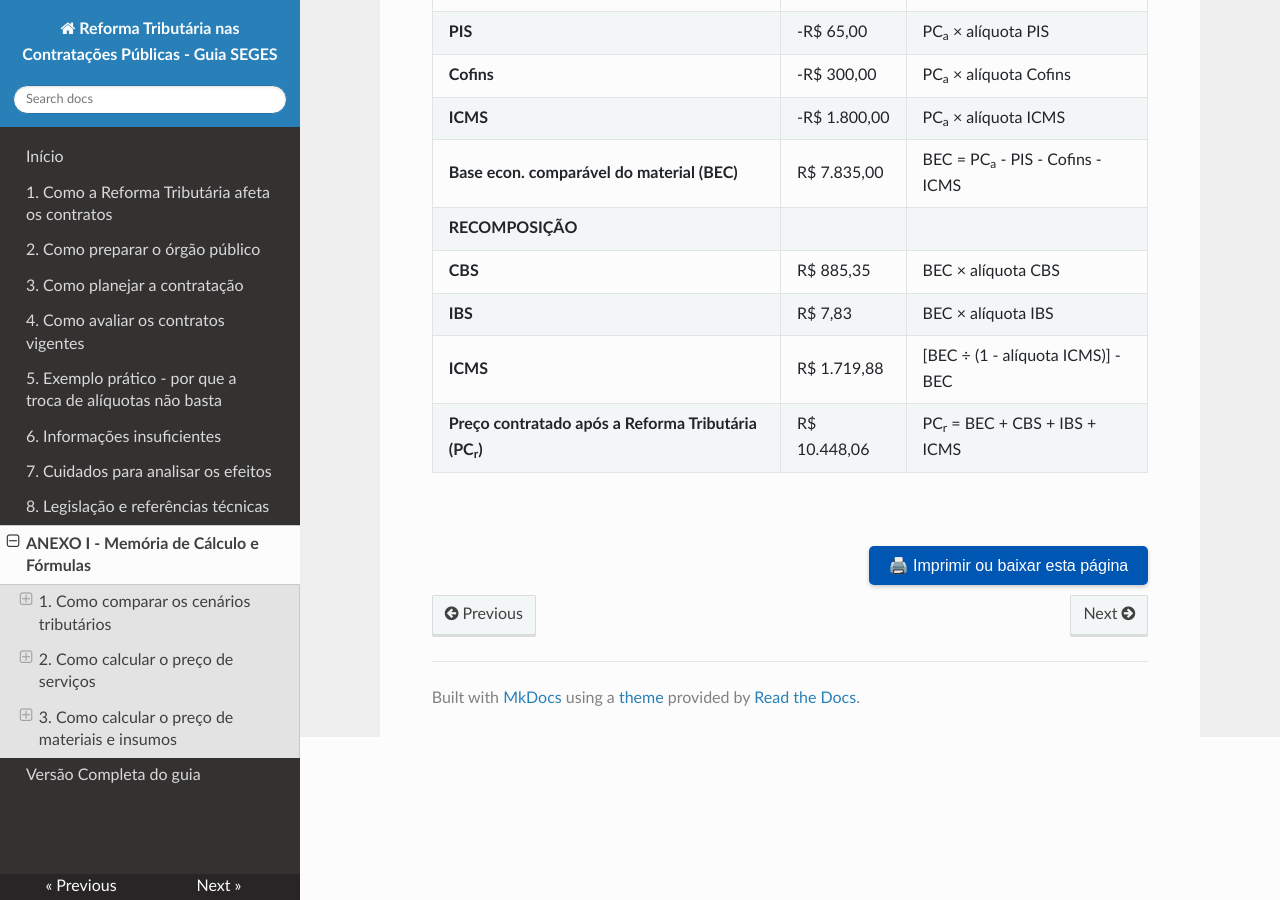
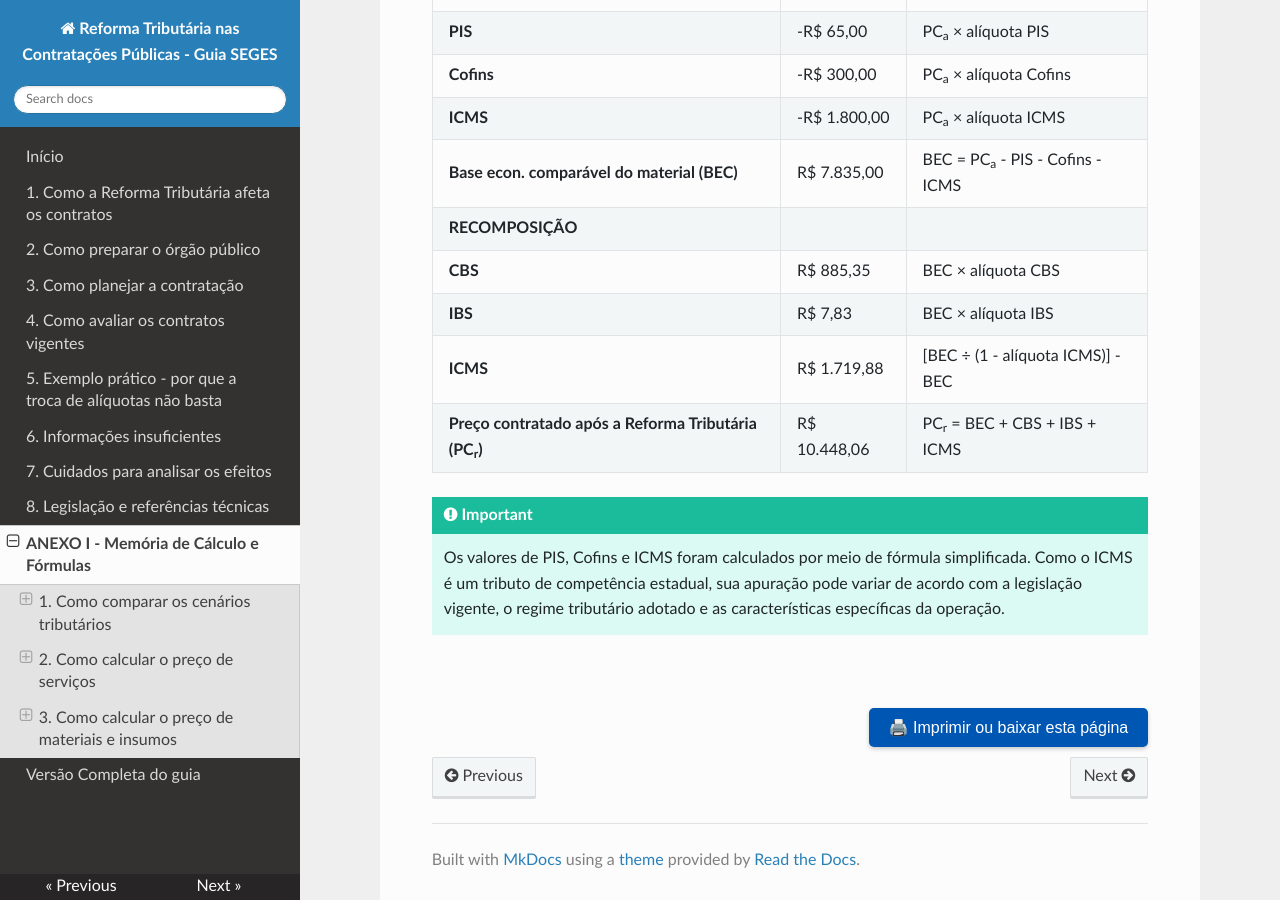
Before and after one commit to emilix10-bit/guia-RT2026-dedicacao-exclusiva, an MkDocs documentation site: the page built from docs/09-anexo-1-memoria-de-calculo.md, in a window 1280 px wide and 900 px high, scrolled down 5555 px. Built offline with MkDocs 1.6.1, drawn with Linux system fonts in a browser that asks for light colours; nearby versions of some CDN libraries.

Commit message:
Add important note on tax calculations
Added a note regarding the calculation of PIS, Cofins, and ICMS, highlighting the variability based on state legislation and operational characteristics.

```diff
--- a/docs/09-anexo-1-memoria-de-calculo.md
+++ b/docs/09-anexo-1-memoria-de-calculo.md
@@ -161,6 +161,9 @@ O exemplo a seguir demonstra como decompor o preço original de um material e re
 | **ICMS** | R$ 1.719,88 | [BEC ÷ (1 - alíquota ICMS)] - BEC |
 | **Preço contratado após a Reforma Tributária (PC<sub>r</sub>)** | R$ 10.448,06 | PC<sub>r</sub> = BEC + CBS + IBS + ICMS |
 
+!!! IMPORTANT
+    Os valores de PIS, Cofins e ICMS foram calculados por meio de fórmula simplificada. Como o ICMS é um tributo de competência estadual, sua apuração pode variar de acordo com a legislação vigente, o regime tributário adotado e as características específicas da operação.
+
 <br>
 <div style="text-align: right; margin: 10px 0;">
  <button onclick="window.print()" style="background-color: #0056b3; color: white; padding: 10px 20px; border: none; border-radius: 5px; font-size: 16px; cursor: pointer; box-shadow: 0 2px 4px rgba(0,0,0,0.2);">
```
